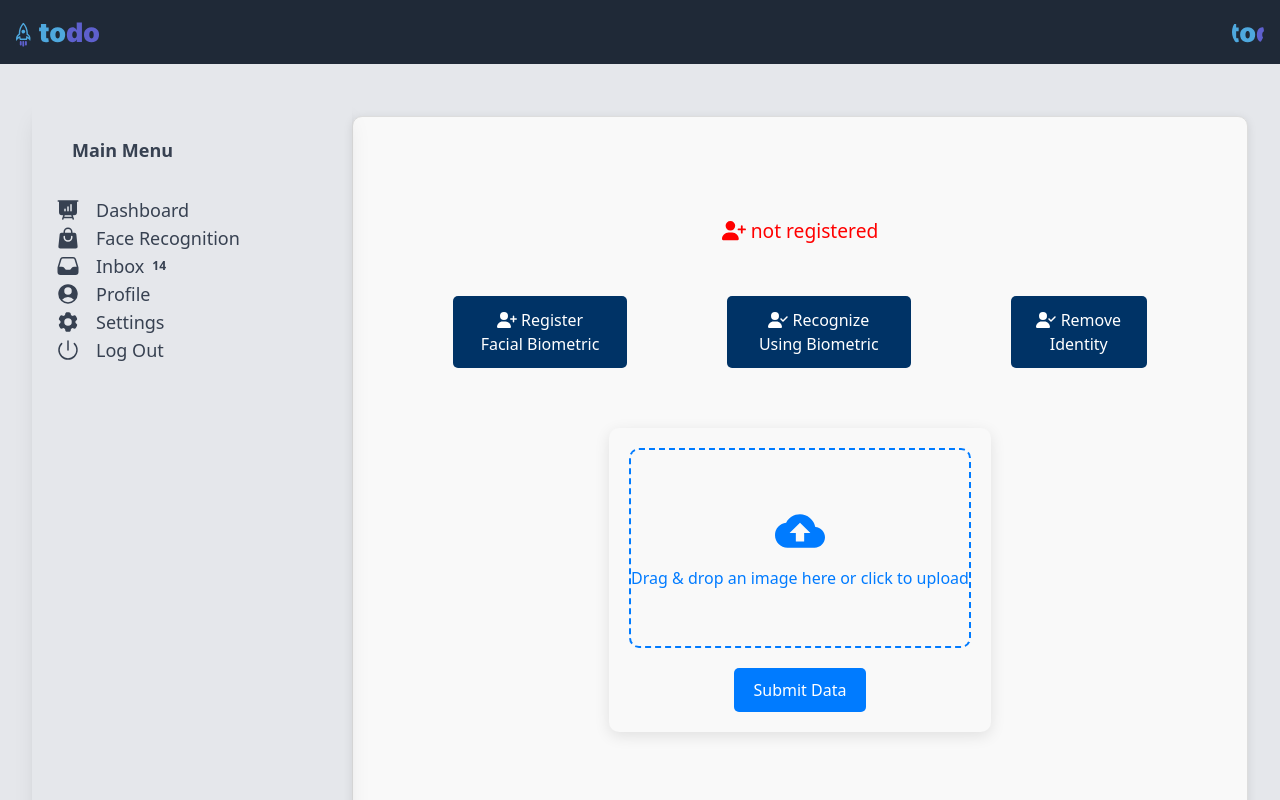
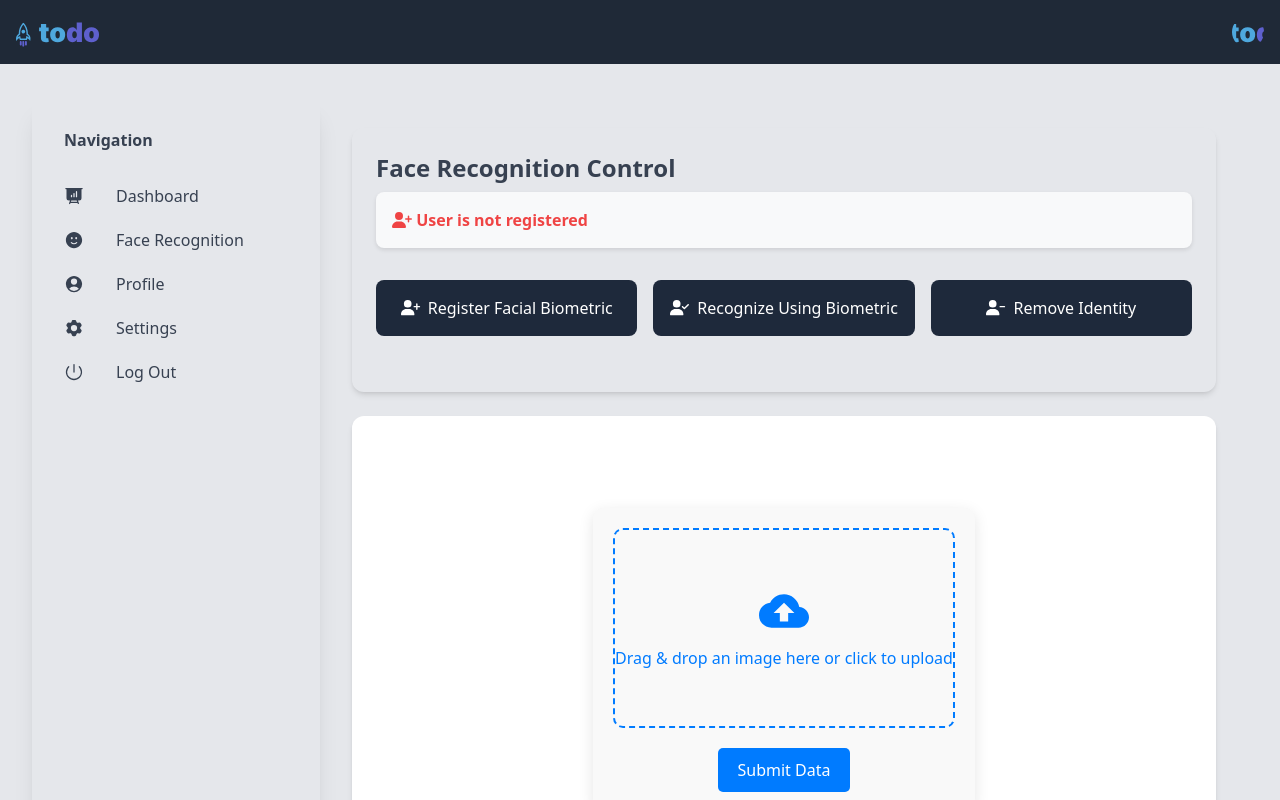
Before and after one commit to mario-noobs/gui-app, a React (Vite) app: page /face-regconize/register in a window 1280 px wide. Built offline with nearby package versions, Linux system fonts and the light colour scheme; no server answers.

Commit message:
[Update] add face upload feature

```diff
--- a/src/modules/auth/models/auth.ts
+++ b/src/modules/auth/models/auth.ts
@@ -10,10 +10,6 @@ export type IRegisterForm = {
   };
   first_name: string;
   last_name: string;
-  auth_email_password: {
-    email: string;
-    password: string;
-  };
 };
 
 export type ILoginResponse = {
--- a/src/modules/core/components/MainRouter.tsx
+++ b/src/modules/core/components/MainRouter.tsx
@@ -41,14 +41,14 @@ export const MainRouter = () => {
         <Route path="/profile" element={<Profile />} />
         <Route path="/dashboard" element={<Dashboard />} />
         <Route path="/face-regconize" element={<FaceControlPage />}>
-          <Route path="register" element={<Register />} />
+          <Route path="register" element={<Register onRegistrationStatusChange={() => {}} />} />
           <Route path="recognize" element={<Recognize />} />
         </Route>
       </Route>
       <Route path="*" element={<PageNotFound />} />
 
-      <Route path="/inbox" element={<ECommerce />} />
-      <Route path="/settings" element={<ECommerce />} />
+      {/*<Route path="/inbox" element={<ECommerce />} />*/}
+      {/*<Route path="/settings" element={<ECommerce />} />*/}
       <Route path="/logout" element={<ECommerce />} />
     </Routes>
   );
--- a/src/modules/core/services/axios.ts
+++ b/src/modules/core/services/axios.ts
@@ -25,7 +25,7 @@ export function HandleError(
 }
 
 const interceptor = axios.create({
-  baseURL: process.env.REACT_APP_API_URL || "/api",
+  baseURL: "http://localhost:3000",
   headers: {
     "Content-Type": "application/json",
   },
--- a/src/modules/face-reg/components/FaceHome.tsx
+++ b/src/modules/face-reg/components/FaceHome.tsx
@@ -1,7 +1,8 @@
-import React, { useState } from 'react';
+import { useState } from 'react';
 import { Outlet, useNavigate } from 'react-router-dom';
 import { FontAwesomeIcon } from '@fortawesome/react-fontawesome';
-import { faUserPlus, faUserCheck } from '@fortawesome/free-solid-svg-icons';
+import { faUserPlus, faUserCheck, faUserMinus } from '@fortawesome/free-solid-svg-icons';
+import { Card, Typography } from "@material-tailwind/react";
 import '../styles/FaceControlPage.css';
 import { useAuth } from '../../auth/hooks/useAuth';
 
@@ -12,40 +13,65 @@ const FaceControlPage = () => {
 
   const handleRegisterClick = () => {
     setIsRegistered(true);
-    navigate('/face-regconize/register');
+    navigate('register');
   };
 
   const handleRecognizeClick = () => {
     setIsRegistered(false);
-    navigate('/face-regconize/recognize');
+    navigate('recognize');
+  };
+
+  const handleRemoveClick = () => {
+    setIsRegistered(false);
+    // TODO: Implement remove identity functionality
   };
 
   return (
     <div className="face-control-container">
+      <Card className="mb-6">
+        <div className="p-6">
+          <Typography variant="h4" color="blue-gray" className="mb-2">
+            Face Recognition Control
+          </Typography>
           <div className="status-message">
             {isRegistered ? (
               <span className="status-registered">
-            <FontAwesomeIcon icon={faUserCheck} /> {profile?.last_name} registered
+                <FontAwesomeIcon icon={faUserCheck} /> {profile?.last_name || 'User'} is registered
               </span>
             ) : (
               <span className="status-not-registered">
-            <FontAwesomeIcon icon={faUserPlus} /> {profile?.last_name} not registered
+                <FontAwesomeIcon icon={faUserPlus} /> {profile?.last_name || 'User'} is not registered
               </span>
             )}
           </div>
           <div className="button-container">
-        <button className="action-button" onClick={handleRegisterClick}>
-          <FontAwesomeIcon icon={faUserPlus} /> Register Facial Biometric
+            <button
+              className="action-button"
+              onClick={handleRegisterClick}
+            >
+              <FontAwesomeIcon icon={faUserPlus} />
+              Register Facial Biometric
             </button>
-        <button className="action-button" onClick={handleRecognizeClick}>
-          <FontAwesomeIcon icon={faUserCheck} /> Recognize Using Biometric
+            <button
+              className="action-button"
+              onClick={handleRecognizeClick}
+            >
+              <FontAwesomeIcon icon={faUserCheck} />
+              Recognize Using Biometric
             </button>
-        <button className="action-button" onClick={handleRecognizeClick}>
-          <FontAwesomeIcon icon={faUserCheck} /> Remove Identity
+            <button
+              className="action-button"
+              onClick={handleRemoveClick}
+            >
+              <FontAwesomeIcon icon={faUserMinus} />
+              Remove Identity
             </button>
-
           </div>
+        </div>
+      </Card>
+      <Card className="content-area">
         <Outlet />
+      </Card>
     </div>
   );
 };
--- a/src/modules/face-reg/recognize/component/Recognize.tsx
+++ b/src/modules/face-reg/recognize/component/Recognize.tsx
@@ -1,53 +1,56 @@
 import React, { useState, useEffect } from 'react';
 import { MdCloudUpload } from 'react-icons/md';
 import '../style/UploadStyles.css';
-import { RecognizeFaceBiometricAPI, RegisterFaceBiometricAPI } from '../services/apis';
+import { RecognizeFaceBiometricAPI } from '../services/apis';
 import { IFace, IFaceResponse } from '../../models/face';
 import LoadingPage from '../../../core/components/Loading';
 import { AxiosError } from 'axios';
 import { ErrorResponse, HandleError } from '../../../core/services/axios';
 import { useAuth } from '../../../auth/hooks/useAuth';
+import { useSnackbar } from 'notistack';
 
 const Recognize = () => {
-  const {profile} = useAuth();
-  const [image, setImage] = useState(null);
-  const [faceResponse, setFaceResponse] = useState<IFaceResponse | null>(null);
+  const { profile } = useAuth();
+  const { enqueueSnackbar } = useSnackbar();
+  const [image, setImage] = useState<string | null>(null);
   const [faceData, setFaceData] = useState<IFace | null>(null);
   const [loading, setLoading] = useState(false);
 
-  const handleImageUpload = (event) => {
-    const file = event.target.files[0];
+  const handleImageUpload = (event: React.ChangeEvent<HTMLInputElement>) => {
+    const file = event.target.files?.[0];
     if (file) {
       const reader = new FileReader();
       reader.onloadend = () => {
         if (typeof reader.result === 'string') {
-          const base64String = reader.result.split(',')[1]; // Remove prefix
-          setImage(reader.result); // Keep full Base64 for display
-        setFaceData({
-          userId: profile?.last_name || "None",
-          imageBase64: base64String }); // Assuming `image` is a field in IFace
+          const base64String = reader.result.split(',')[1];
+          setImage(reader.result);
+          setFaceData({
+            userId: profile?.last_name || "None",
+            imageBase64: base64String
+          });
         }
       };
       reader.readAsDataURL(file);
     }
   };
 
-  const handleDragOver = (event) => {
+  const handleDragOver = (event: React.DragEvent<HTMLDivElement>) => {
     event.preventDefault();
   };
 
-  const handleDrop = (event) => {
+  const handleDrop = (event: React.DragEvent<HTMLDivElement>) => {
     event.preventDefault();
-    const file = event.dataTransfer.files[0];
+    const file = event.dataTransfer.files?.[0];
     if (file) {
       const reader = new FileReader();
       reader.onloadend = () => {
         if (typeof reader.result === 'string') {
-          const base64String = reader.result.split(',')[1]; // Remove prefix
-          setImage(reader.result); // Keep full Base64 for display
+          const base64String = reader.result.split(',')[1];
+          setImage(reader.result);
           setFaceData({
             userId: profile?.last_name || "None",
-            imageBase64: base64String }); // Save only the Base64 string without prefix
+            imageBase64: base64String
+          });
         }
       };
       reader.readAsDataURL(file);
@@ -57,16 +60,15 @@ const Recognize = () => {
   const handleSubmit = async () => {
     if (faceData) {
       setLoading(true);
-      await HandleRegisterBiometric(faceData);
+      await handleRecognizeBiometric(faceData);
     } else {
       console.log('No image data available');
     }
   };
 
-  const HandleRegisterBiometric = async (data: IFace) => {
+  const handleRecognizeBiometric = async (data: IFace) => {
     try {
-      const result = await RecognizeFaceBiometricAPI<IFaceResponse>(data);
-      setFaceResponse(result);
+      await RecognizeFaceBiometricAPI<IFaceResponse>(data);
     } catch (error) {
       enqueueSnackbar(
         HandleError(error as Error | AxiosError<ErrorResponse>).message,
@@ -91,7 +93,10 @@ const Recognize = () => {
         className="image-drop-area"
         onDragOver={handleDragOver}
         onDrop={handleDrop}
-        onClick={() => document.getElementById('file-input').click()}
+        onClick={() => {
+          const input = document.getElementById('file-input');
+          if (input) (input as HTMLInputElement).click();
+        }}
       >
         {image ? (
           <img src={image} alt="Uploaded" className="uploaded-image" />
@@ -105,7 +110,7 @@ const Recognize = () => {
               onChange={handleImageUpload}
               className="file-input"
               id="file-input"
-              style={{ display: 'none' }} // Hide the default file input
+              style={{ display: 'none' }}
             />
           </div>
         )}
@@ -113,11 +118,9 @@ const Recognize = () => {
       <button onClick={handleSubmit} className="submit-button">
         Submit Data
       </button>
+      {/* Optionally display faceResponse here */}
     </div>
   );
 };
 
 export default Recognize;
-function enqueueSnackbar(message: string, arg1: { variant: string; }) {
-  throw new Error('Function not implemented.');
-}
--- a/src/modules/face-reg/register/component/Register.tsx
+++ b/src/modules/face-reg/register/component/Register.tsx
@@ -1,4 +1,4 @@
-import React, { useState, useEffect } from 'react';
+import React, { useState } from 'react';
 import { MdCloudUpload } from 'react-icons/md';
 import '../style/UploadStyles.css';
 import { RegisterFaceBiometricAPI } from '../services/apis';
@@ -7,21 +7,27 @@ import LoadingPage from '../../../core/components/Loading';
 import { AxiosError } from 'axios';
 import { ErrorResponse, HandleError } from '../../../core/services/axios';
 import { useAuth } from '../../../auth/hooks/useAuth';
+import { useSnackbar } from 'notistack';
 
-const Register = ({ onRegistrationStatusChange }) => {
+interface RegisterProps {
+  onRegistrationStatusChange: (status: boolean) => void;
+}
+
+const Register = ({ onRegistrationStatusChange }: RegisterProps) => {
   const { profile } = useAuth();
-  const [image, setImage] = useState(null);
+  const { enqueueSnackbar } = useSnackbar();
+  const [image, setImage] = useState<string | null>(null);
   const [faceData, setFaceData] = useState<IFace | null>(null);
   const [loading, setLoading] = useState(false);
 
-  const handleImageUpload = (event) => {
-    const file = event.target.files[0];
+  const handleImageUpload = (event: React.ChangeEvent<HTMLInputElement>) => {
+    const file = event.target.files?.[0];
     if (file) {
       const reader = new FileReader();
       reader.onloadend = () => {
         if (typeof reader.result === 'string') {
-          const base64String = reader.result.split(',')[1]; // Remove prefix
-          setImage(reader.result); // Keep full Base64 for display
+          const base64String = reader.result.split(',')[1];
+          setImage(reader.result);
           setFaceData({
             userId: profile?.last_name || "None",
             imageBase64: base64String
@@ -32,19 +38,19 @@ const Register = ({ onRegistrationStatusChange }) => {
     }
   };
 
-  const handleDragOver = (event) => {
+  const handleDragOver = (event: React.DragEvent<HTMLDivElement>) => {
     event.preventDefault();
   };
 
-  const handleDrop = (event) => {
+  const handleDrop = (event: React.DragEvent<HTMLDivElement>) => {
     event.preventDefault();
-    const file = event.dataTransfer.files[0];
+    const file = event.dataTransfer.files?.[0];
     if (file) {
       const reader = new FileReader();
       reader.onloadend = () => {
         if (typeof reader.result === 'string') {
-          const base64String = reader.result.split(',')[1]; // Remove prefix
-          setImage(reader.result); // Keep full Base64 for display
+          const base64String = reader.result.split(',')[1];
+          setImage(reader.result);
           setFaceData({
             userId: profile?.last_name || "None",
             imageBase64: base64String
@@ -68,7 +74,7 @@ const Register = ({ onRegistrationStatusChange }) => {
     try {
       const result = await RegisterFaceBiometricAPI<IFaceResponse>(data);
       if (result.code === "0000") {
-        onRegistrationStatusChange(true); // Update registration status
+        onRegistrationStatusChange(true);
       } else {
         onRegistrationStatusChange(false);
       }
@@ -92,7 +98,10 @@ const Register = ({ onRegistrationStatusChange }) => {
         className="image-drop-area"
         onDragOver={handleDragOver}
         onDrop={handleDrop}
-        onClick={() => document.getElementById('file-input').click()}
+        onClick={() => {
+          const input = document.getElementById('file-input');
+          if (input) (input as HTMLInputElement).click();
+        }}
       >
         {image ? (
           <img src={image} alt="Uploaded" className="uploaded-image" />
@@ -106,7 +115,7 @@ const Register = ({ onRegistrationStatusChange }) => {
               onChange={handleImageUpload}
               className="file-input"
               id="file-input"
-              style={{ display: 'none' }} // Hide the default file input
+              style={{ display: 'none' }}
             />
           </div>
         )}
--- a/src/modules/face-reg/services/axios.ts
+++ b/src/modules/face-reg/services/axios.ts
@@ -29,7 +29,7 @@ export function handleError(err: Error | AxiosError<ErrorResponse>): ErrorRespon
 
 // Create an Axios instance
 const apiClient = axios.create({
-  baseURL: "http://ai-backend-service:3000",
+  baseURL: "http://localhost:3000",
   headers: {
     "Content-Type": "application/json",
   },
--- a/src/modules/face-reg/styles/FaceControlPage.css
+++ b/src/modules/face-reg/styles/FaceControlPage.css
@@ -1,59 +1,62 @@
 .face-control-container {
-    display: flex;
-    flex-direction: column;
-    align-items: center;
-    padding: 100px;
-    border: 1px solid #ddd;
-    border-radius: 10px;
-    box-shadow: 0 2px 10px rgba(0, 0, 0, 0.1);
-    background-color: #f9f9f9;
-    width: 100%;
-    max-width: 1000px;
-    margin: 20px auto;
-    box-sizing: border-box;
+  padding: 2rem;
+  max-width: 1200px;
+  margin: 0 auto;
 }
 
 .status-message {
-    margin-bottom: 30px;
-    font-size: 1.2em;
-    display: flex;
-    align-items: center;
-    gap: 10px;
+  background-color: #f8f9fa;
+  padding: 1rem;
+  border-radius: 0.5rem;
+  margin-bottom: 2rem;
+  box-shadow: 0 2px 4px rgba(0, 0, 0, 0.1);
 }
 
 .status-registered {
-    color: green;
+  color: #10b981;
+  font-weight: 600;
 }
 
 .status-not-registered {
-    color: red;
+  color: #ef4444;
+  font-weight: 600;
 }
 
 .button-container {
-    display: flex;
-    gap: 100px; /* Increased spacing between buttons */
-    margin-top: 20px; /* Space above the button container */
+  display: grid;
+  grid-template-columns: repeat(auto-fit, minmax(250px, 1fr));
+  gap: 1rem;
+  margin-bottom: 2rem;
 }
 
 .action-button {
-    padding: 12px 24px;
-    background-color: #003366; /* Dark blue background */
-    color: white; /* White text color */
-    border: none; /* Remove default border */
-    border-radius: 5px; /* Rounded corners */
-    cursor: pointer;
-    font-size: 1em;
-    transition: background-color 0.3s ease;
+  background-color: #1e293b;
+  color: white;
+  padding: 1rem;
+  border-radius: 0.5rem;
+  border: none;
+  cursor: pointer;
+  transition: all 0.2s ease;
+  display: flex;
+  align-items: center;
+  justify-content: center;
+  gap: 0.5rem;
+  font-weight: 500;
 }
 
 .action-button:hover {
-    background-color: #0056b3; /* Lighter blue on hover */
+  background-color: #334155;
+  transform: translateY(-2px);
 }
 
-.text-with-border {
-    border: 2px solid #003366; /* Dark blue border */
-    padding: 4px 8px; /* Padding around the text */
-    border-radius: 4px; /* Rounded corners for the border */
-    display: inline-block; /* Prevent border from stretching full width */
-    color: #003366; /* Dark blue text color */
+.action-button svg {
+  width: 1.2rem;
+  height: 1.2rem;
 }
+
+.content-area {
+  background-color: white;
+  padding: 2rem;
+  border-radius: 0.5rem;
+  box-shadow: 0 4px 6px -1px rgba(0, 0, 0, 0.1);
+}
--- a/src/modules/home/Sidebar.tsx
+++ b/src/modules/home/Sidebar.tsx
@@ -1,97 +1,81 @@
-import React from "react";
-import { Link } from "react-router-dom";
+import { Link, useLocation } from "react-router-dom";
 import {
   Card,
   Typography,
   List,
   ListItem,
   ListItemPrefix,
-  ListItemSuffix,
-  Chip,
 } from "@material-tailwind/react";
 import {
   PresentationChartBarIcon,
-  ShoppingBagIcon,
   UserCircleIcon,
   Cog6ToothIcon,
-  InboxIcon,
   PowerIcon,
+  FaceSmileIcon,
 } from "@heroicons/react/24/solid";
 
-const menuItems = [
-  { to: "/dashboard", label: "Dashboard", icon: <PresentationChartBarIcon className="h-5 w-5" /> },
-  { to: "/e-commerce", label: "E-Commerce", icon: <ShoppingBagIcon className="h-5 w-5" /> },
-  {
-    to: "/inbox",
-    label: "Inbox",
-    icon: <InboxIcon className="h-5 w-5" />,
-    suffix: <Chip value="14" size="sm" variant="ghost" color="blue-gray" className="rounded-full" />
-  },
-  { to: "/profile", label: "Profile", icon: <UserCircleIcon className="h-5 w-5" /> },
-  { to: "/settings", label: "Settings", icon: <Cog6ToothIcon className="h-5 w-5" /> },
-  { to: "/logout", label: "Log Out", icon: <PowerIcon className="h-5 w-5" /> },
-];
+export function DefaultSidebar() {
+  const location = useLocation();
 
-export function DefaultSidebar() {
+  const isActiveRoute = (path: string) => {
+    return location.pathname === path;
+  };
+
+  const navItems = [
+    {
+      label: "Dashboard",
+      icon: <PresentationChartBarIcon className="h-5 w-5" />,
+      path: "/dashboard"
+    },
+    {
+      label: "Face Recognition",
+      icon: <FaceSmileIcon className="h-5 w-5" />,
+      path: "/face-regconize"
+    },
+    {
+      label: "Profile",
+      icon: <UserCircleIcon className="h-5 w-5" />,
+      path: "/profile"
+    },
+    {
+      label: "Settings",
+      icon: <Cog6ToothIcon className="h-5 w-5" />,
+      path: "/settings"
+    },
+    {
+      label: "Log Out",
+      icon: <PowerIcon className="h-5 w-5" />,
+      path: "/logout"
+    }
+  ];
+
   return (
-    <Card className="h-[calc(100vh-2rem)] w-full max-w-[20rem] p-6 shadow-xl shadow-blue-gray-900/5">
-      <div className="mb-4 p-4">
-        <Typography variant="h5" color="blue-gray" className="text-lg font-semibold">
-          Main Menu
+    <Card className="h-[calc(100vh-2rem)] w-full max-w-[18rem] p-4 shadow-xl shadow-blue-gray-900/5">
+      <div className="mb-2 p-4">
+        <Typography variant="h5" color="blue-gray">
+          Navigation
         </Typography>
       </div>
       <List>
-        <Link to="/dashboard">
-          <ListItem className="hover:bg-blue-gray-100 transition-colors">
-            <ListItemPrefix>
-              <PresentationChartBarIcon className="h-6 w-6" />
-            </ListItemPrefix>
-            <Typography className="text-lg">Dashboard</Typography>
-          </ListItem>
-        </Link>
-        <Link to="/face-regconize">
-          <ListItem className="hover:bg-blue-gray-100 transition-colors">
-            <ListItemPrefix>
-              <ShoppingBagIcon className="h-6 w-6" />
-            </ListItemPrefix>
-            <Typography className="text-lg">Face Recognition</Typography>
-          </ListItem>
-        </Link>
-        <Link to="/inbox">
-          <ListItem className="hover:bg-blue-gray-100 transition-colors">
-            <ListItemPrefix>
-              <InboxIcon className="h-6 w-6" />
-            </ListItemPrefix>
-            <Typography className="text-lg">Inbox</Typography>
-            <ListItemSuffix>
-              <Chip value="14" size="sm" variant="ghost" color="blue-gray" className="rounded-full" />
-            </ListItemSuffix>
-          </ListItem>
-        </Link>
-        <Link to="/profile">
-          <ListItem className="hover:bg-blue-gray-100 transition-colors">
-            <ListItemPrefix>
-              <UserCircleIcon className="h-6 w-6" />
-            </ListItemPrefix>
-            <Typography className="text-lg">Profile</Typography>
-          </ListItem>
-        </Link>
-        <Link to="/settings">
-          <ListItem className="hover:bg-blue-gray-100 transition-colors">
-            <ListItemPrefix>
-              <Cog6ToothIcon className="h-6 w-6" />
-            </ListItemPrefix>
-            <Typography className="text-lg">Settings</Typography>
-          </ListItem>
-        </Link>
-        <Link to="/logout">
-          <ListItem className="hover:bg-blue-gray-100 transition-colors">
-            <ListItemPrefix>
-              <PowerIcon className="h-6 w-6" />
-            </ListItemPrefix>
-            <Typography className="text-lg">Log Out</Typography>
-          </ListItem>
-        </Link>
+        {navItems.map((item) => (
+          <Link to={item.path} key={item.path}>
+            <ListItem
+              className={`mb-1 flex items-center gap-4 py-2 pl-4 pr-5 ${
+                isActiveRoute(item.path)
+                  ? "bg-blue-gray-50 text-blue-gray-900"
+                  : "hover:bg-blue-gray-50/80"
+              }`}
+            >
+              <ListItemPrefix>{item.icon}</ListItemPrefix>
+              <Typography
+                color="blue-gray"
+                className="font-medium"
+              >
+                {item.label}
+              </Typography>
+            </ListItem>
+          </Link>
+        ))}
       </List>
     </Card>
   );
--- a/src/modules/home/pages/Dashboard.tsx
+++ b/src/modules/home/pages/Dashboard.tsx
@@ -1,4 +1,4 @@
-import { Typography, Card, Button } from "@material-tailwind/react";
+import { Typography, Card } from "@material-tailwind/react";
 
 const Dashboard = () => {
   return (
```
Also changed, not shown: 7 other files (tests, documents, lock files or other folders). Lines whose indentation alone changed are shown as unchanged.
